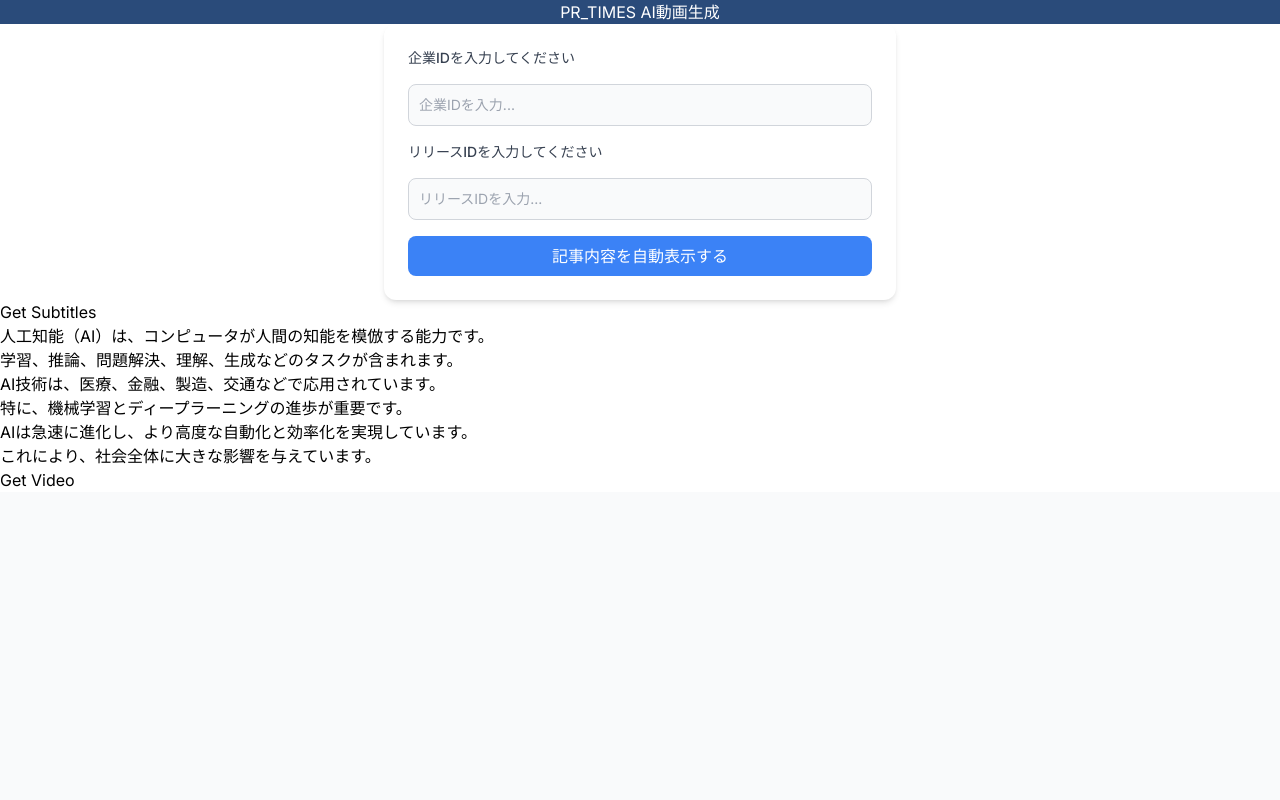
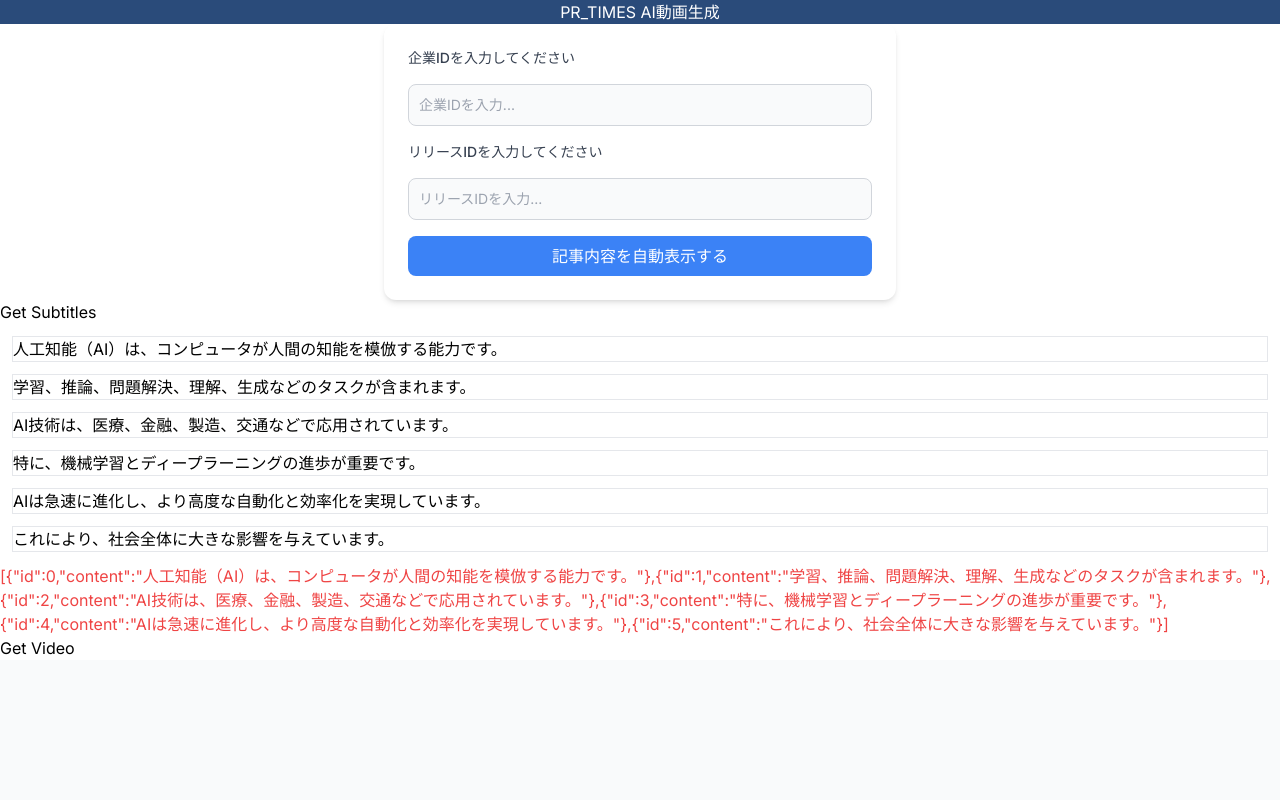
Before and after one commit to PRTIMES/hackathon2024-summer-team-c, a Next.js app in the folder videogenerate/: page / in a window 1280 px wide. Both pictures are taken after a click on the button "Get Subtitles". Shown: the top 800 px of the page. Built offline with nearby package versions, Linux system fonts and the light colour scheme.

Commit message:
字幕のドラッグ＆ドロップ機能を実装

```diff
--- a/videogenerate/app/test/page.tsx
+++ b/videogenerate/app/test/page.tsx
@@ -1,6 +1,11 @@
 "use client";
 
 import { useState } from "react";
+// sortable
+import { SortableContext, arrayMove } from "@dnd-kit/sortable";
+import { DndContext } from "@dnd-kit/core";
+import { SortableItem } from "@/components/SortableItem";
+// import { SortableItemProp } from "./type/sortable";
 
 // type SubtitlesResponse = {
 //   subtitles: Subtitle[];
@@ -26,6 +31,13 @@
   content: string;
 };
 
+// const INITIAL_ITEMS = [
+//   { id: 1, name: "ソータブルアイテム　A" },
+//   { id: 2, name: "ソータブルアイテム　B" },
+//   { id: 3, name: "ソータブルアイテム　C" },
+//   { id: 4, name: "ソータブルアイテム　D" },
+//   { id: 5, name: "ソータブルアイテム　E" },
+// ];
 
 export default function Test() {
   const article1 = {
@@ -35,6 +47,7 @@
   };
   const [subtitles, setSubtitles] = useState<Subtitle[]>([]);
   const [video, setVideo] = useState<string | null>(null);
+  // const [items, setItems] = useState(INITIAL_ITEMS);
 
   const getSubtitles = async (article: Article) => {
     const response = await fetch("/api/subtitles", {
@@ -73,12 +86,52 @@
       <button onClick={async () => await getSubtitles(article1)}>
         Get Subtitles
       </button>
-      <ul>
+      {/* <ul>
         {subtitles.map((subtitle) => (
           <li key={subtitle.id}>{subtitle.content} </li>
         ))}
-      </ul>
-      <button onClick={() => getVideo("thumbnailBase64", subtitles)}>Get Video</button>
+      </ul> */}
+
+      <div>
+        <DndContext
+          onDragEnd={(event) => {
+            const { active, over } = event;
+            if (over == null) {
+              return;
+            }
+            if (active.id !== over.id) {
+              setSubtitles((subtitles) => {
+                const oldIndex = subtitles.findIndex(
+                  (subtitle) => subtitle.id === active.id
+                );
+                const newIndex = subtitles.findIndex(
+                  (subtitle) => subtitle.id === over.id
+                );
+                return arrayMove(subtitles, oldIndex, newIndex);
+              });
+            }
+          }}
+        >
+          <SortableContext items={subtitles}>
+            <div>
+              {subtitles.map((subtitle) => (
+                <div className="border m-3">
+                  <SortableItem
+                    id={subtitle.id}
+                    content={subtitle.content}
+                    key={subtitle.id}
+                  />
+                </div>
+              ))}
+            </div>
+          </SortableContext>
+        </DndContext>
+        <div className="text-red-500">{JSON.stringify(subtitles)}</div>
+      </div>
+
+      <button onClick={() => getVideo("thumbnailBase64", subtitles)}>
+        Get Video
+      </button>
       {video && (
         <video controls width="600">
           <source src={`${video}`} type="video/mp4" />
--- /dev/null
+++ b/videogenerate/components/SortableContext.tsx
@@ -0,0 +1,53 @@
+import { SortableContext, arrayMove } from "@dnd-kit/sortable";
+import "./styles.css";
+import { DndContext } from "@dnd-kit/core";
+import { useState } from "react";
+import { SortableItem } from "@/components/SortableItem";
+// import { SortableItemProp } from "./type/sortable";
+
+const INITIAL_ITEMS = [
+  { id: crypto.randomUUID(), name: "ソータブルアイテム　A" },
+  { id: crypto.randomUUID(), name: "ソータブルアイテム　B" },
+  { id: crypto.randomUUID(), name: "ソータブルアイテム　C" },
+  { id: crypto.randomUUID(), name: "ソータブルアイテム　D" },
+  { id: crypto.randomUUID(), name: "ソータブルアイテム　E" },
+];
+
+export default function App() {
+  const [items, setItems] = useState(INITIAL_ITEMS);
+  return (
+    <div className="App">
+      <div>
+        <div>
+          <DndContext
+            onDragEnd={(event) => {
+              const { active, over } = event;
+              if (over == null) {
+                return;
+              }
+              if (active.id !== over.id) {
+                setItems((items) => {
+                  const oldIndex = items.findIndex(
+                    (item) => item.id === active.id
+                  );
+                  const newIndex = items.findIndex(
+                    (item) => item.id === over.id
+                  );
+                  return arrayMove(items, oldIndex, newIndex);
+                });
+              }
+            }}
+          >
+            <SortableContext items={items}>
+              <div>
+                {items.map((item) => (
+                  <SortableItem id={item.id} name={item.name} key={item.id} />
+                ))}
+              </div>
+            </SortableContext>
+          </DndContext>
+        </div>
+      </div>
+    </div>
+  );
+}
--- /dev/null
+++ b/videogenerate/components/SortableItem.tsx
@@ -0,0 +1,47 @@
+import { useSortable } from "@dnd-kit/sortable";
+import { FC, useState } from "react";
+import { CSS } from "@dnd-kit/utilities";
+
+type Props = {
+  id: number;
+  name?: string;
+  content?: string;
+};
+
+
+
+export const SortableItem: FC<Props> = ({ id, content }) => {
+  const {
+    setNodeRef,
+    attributes,
+    listeners,
+    transform,
+    transition,
+    isDragging,
+  } = useSortable({
+    id,
+  });
+
+  const [state, setState] = useState(content);
+
+  return (
+    <div
+      ref={setNodeRef}
+      {...attributes}
+      {...listeners}
+      style={{
+        transform: CSS.Transform.toString(transform),
+        transition,
+      }}
+    >
+      <div>
+        {/* <div>{content}</div> */}
+        <input
+          type="text"
+          value={content}
+          className="w-full"
+          onChange={(e) => setState(e.target.value)}/>
+      </div>
+    </div>
+  );
+};
```
Also changed, not shown: videogenerate/app/page.tsx (+17 -4 lines).
